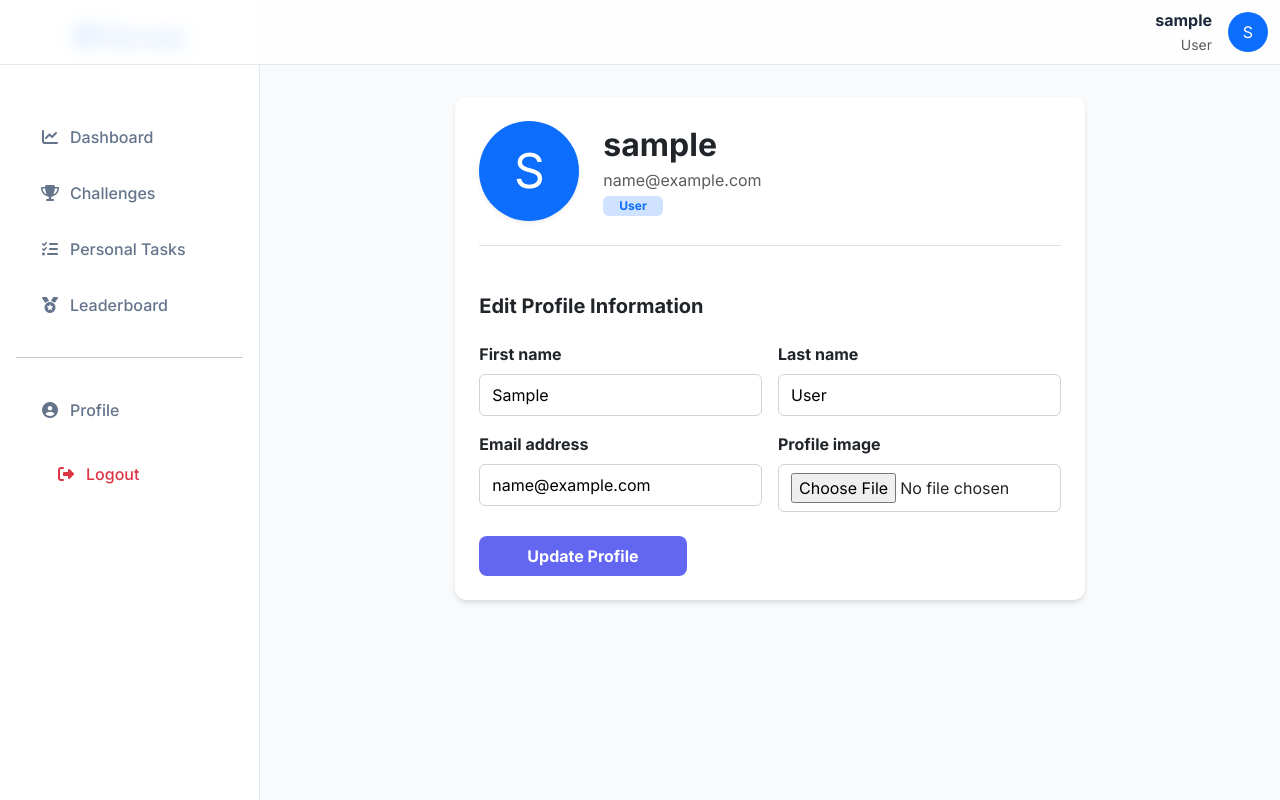
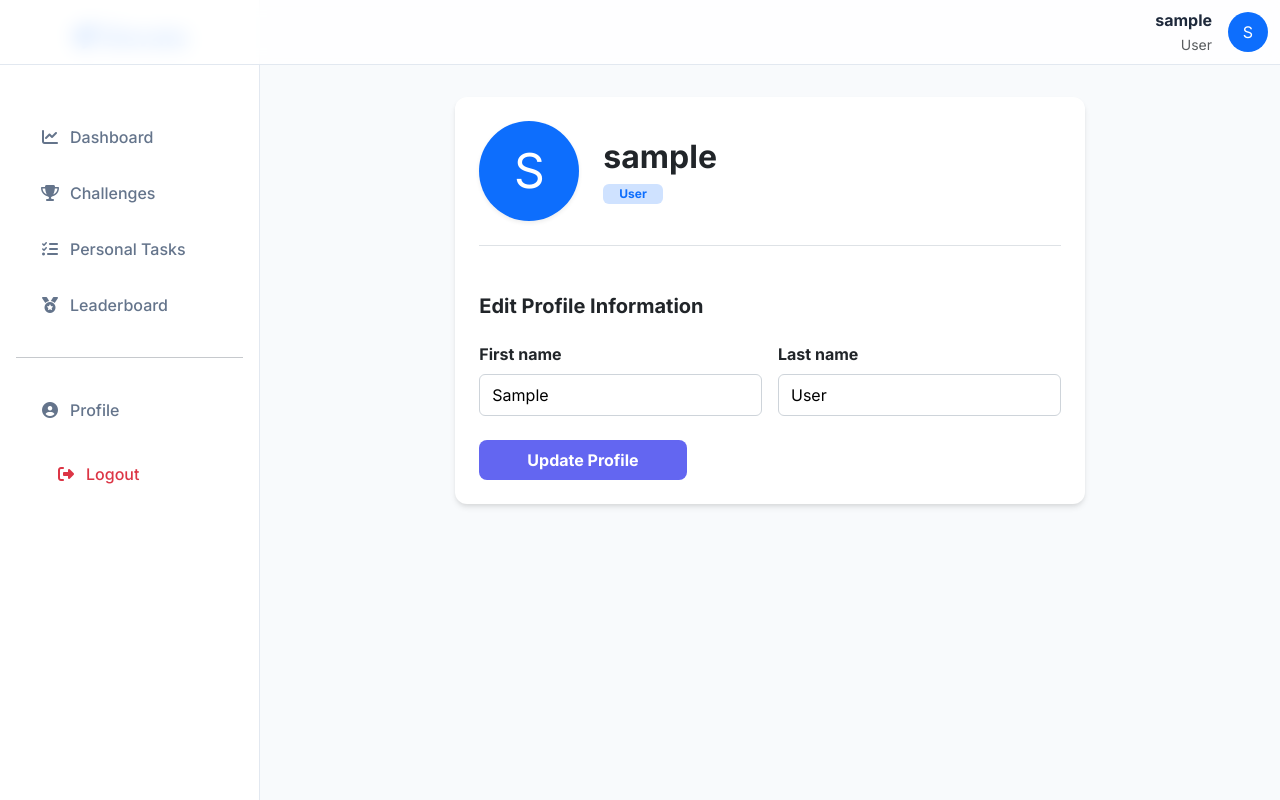
Before and after one commit to abhinanthspillai/elevate, a Django app: page /accounts/profile/ in a window 1280 px wide. Run offline with Django 5.2, Linux system fonts and the light colour scheme; the visitor is signed in with stand-in values (Sample User, id 1).

Commit message:
Simplify user model: remove email and profile pictures, disable password rules

```diff
--- a/accounts/admin.py
+++ b/accounts/admin.py
@@ -4,7 +4,7 @@ from .models import User
 
 class CustomUserAdmin(UserAdmin):
     fieldsets = UserAdmin.fieldsets + (
-        ('Extra Fields', {'fields': ('role', 'profile_image')}),
+        ('Extra Fields', {'fields': ('role',)}),
     )
     list_display = ('username', 'email', 'role', 'is_staff')
 
--- a/accounts/forms.py
+++ b/accounts/forms.py
@@ -5,9 +5,9 @@ from .models import User
 class UserRegistrationForm(UserCreationForm):
     class Meta(UserCreationForm.Meta):
         model = User
-        fields = ('username', 'email', 'role', 'profile_image')
+        fields = ('username', 'role')
 
 class UserProfileForm(forms.ModelForm):
     class Meta:
         model = User
-        fields = ('first_name', 'last_name', 'email', 'profile_image')
+        fields = ('first_name', 'last_name')
--- a/accounts/models.py
+++ b/accounts/models.py
@@ -8,7 +8,6 @@ class User(AbstractUser):
         ('user', 'User'),
     )
     role = models.CharField(max_length=10, choices=ROLE_CHOICES, default='user')
-    profile_image = models.ImageField(upload_to='profiles/', null=True, blank=True)
     created_at = models.DateTimeField(auto_now_add=True)
 
     def __str__(self):
--- a/templates/accounts/profile.html
+++ b/templates/accounts/profile.html
@@ -6,16 +6,11 @@
     <div class="col-md-8">
         <div class="card p-4">
             <div class="d-flex align-items-center gap-4 mb-5 border-bottom pb-4">
-                {% if user.profile_image %}
-                <img src="{{ user.profile_image.url }}" class="rounded-circle shadow-sm" width="100" height="100">
-                {% else %}
                 <div class="rounded-circle bg-primary text-white d-flex align-items-center justify-content-center shadow-sm" style="width: 100px; height: 100px; font-size: 3rem;">
                     {{ user.username|first|upper }}
                 </div>
-                {% endif %}
                 <div>
                     <h2 class="fw-bold mb-1">{{ user.username }}</h2>
-                    <p class="text-muted mb-0">{{ user.email }}</p>
                     <span class="badge bg-primary-subtle text-primary text-capitalize px-3">{{ user.role }}</span>
                 </div>
             </div>
--- a/templates/accounts/register.html
+++ b/templates/accounts/register.html
@@ -13,7 +13,7 @@
                 {% csrf_token %}
                 <div class="row g-3">
                     {% for field in form %}
-                    <div class="col-md-{% if field.name == 'profile_image' %}12{% else %}6{% endif %}">
+                    <div class="col-12">
                         <label class="form-label fw-bold">{{ field.label }}</label>
                         {{ field }}
                         {% if field.help_text %}
--- a/templates/base.html
+++ b/templates/base.html
@@ -148,13 +148,9 @@
                     <div class="fw-bold">{{ user.username }}</div>
                     <small class="text-muted text-capitalize">{{ user.role }}</small>
                 </div>
-                {% if user.profile_image %}
-                <img src="{{ user.profile_image.url }}" class="rounded-circle" width="40" height="40" alt="Avatar">
-                {% else %}
                 <div class="rounded-circle bg-primary text-white d-flex align-items-center justify-content-center" style="width: 40px; height: 40px;">
                     {{ user.username|first|upper }}
                 </div>
-                {% endif %}
                 {% else %}
                 <a href="{% url 'accounts:login' %}" class="btn btn-outline-primary">Login</a>
                 <a href="{% url 'accounts:register' %}" class="btn btn-primary">Join Now</a>
--- a/templates/dashboard/home.html
+++ b/templates/dashboard/home.html
@@ -73,13 +73,9 @@
             {% for mentor in top_mentors %}
             <div class="col-md-3">
                 <div class="p-3">
-                    {% if mentor.profile_image %}
-                    <img src="{{ mentor.profile_image.url }}" class="rounded-circle mb-3 shadow" width="80" height="80">
-                    {% else %}
-                    <div class="rounded-circle bg-white text-primary d-flex align-items-center justify-content-center mx-auto mb-3 shadow" style="width: 80px; height: 80px; font-size: 2rem;">
+                    <div class="rounded-circle bg-primary text-white d-flex align-items-center justify-content-center mb-3 shadow mx-auto" style="width: 80px; height: 80px; font-size: 2rem;">
                         {{ mentor.username|first|upper }}
                     </div>
-                    {% endif %}
                     <h6 class="fw-bold mb-0">{{ mentor.username }}</h6>
                     <small class="opacity-75">{{ mentor.num_challenges }} Challenges Created</small>
                 </div>
--- a/templates/leaderboard/list.html
+++ b/templates/leaderboard/list.html
@@ -45,13 +45,9 @@
                         <td class="px-4 fw-bold">#{{ entry.rank }}</td>
                         <td>
                             <div class="d-flex align-items-center gap-3">
-                                {% if entry.user.profile_image %}
-                                <img src="{{ entry.user.profile_image.url }}" class="rounded-circle" width="32" height="32">
-                                {% else %}
-                                <div class="rounded-circle bg-secondary text-white d-flex align-items-center justify-content-center" style="width: 32px; height: 32px; font-size: 0.8rem;">
+                                <div class="rounded-circle bg-primary text-white d-flex align-items-center justify-content-center" style="width: 32px; height: 32px; font-size: 0.8rem;">
                                     {{ entry.user.username|first|upper }}
                                 </div>
-                                {% endif %}
                                 <span class="fw-bold">{{ entry.user.username }}</span>
                             </div>
                         </td>
```
Also changed, not shown: challengehub/settings.py (+1 -14 lines).
